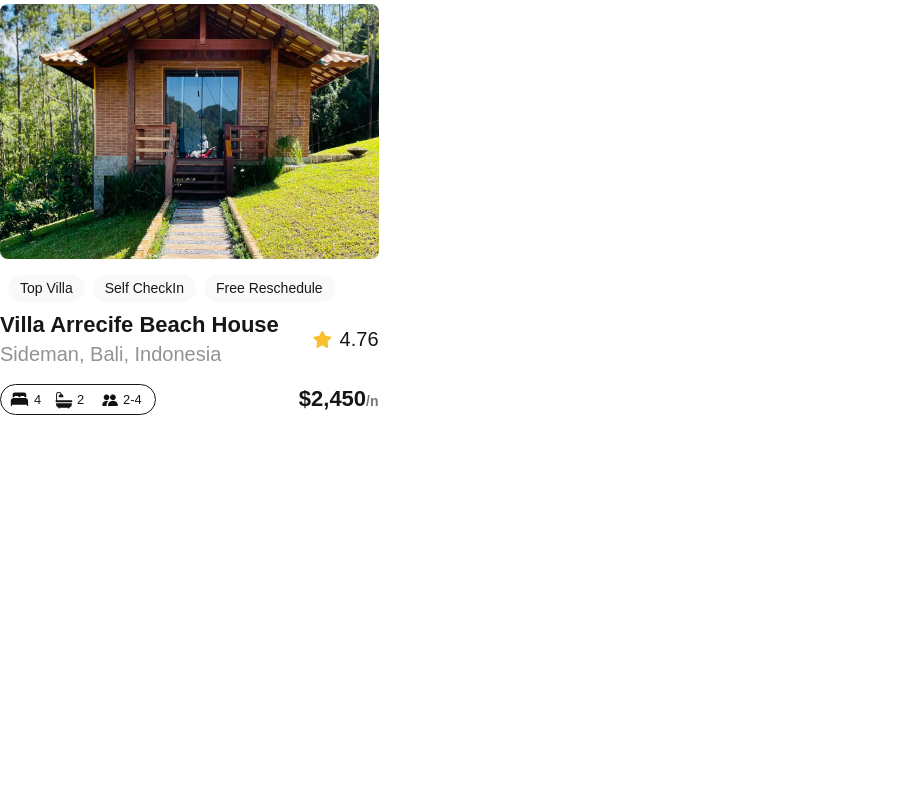
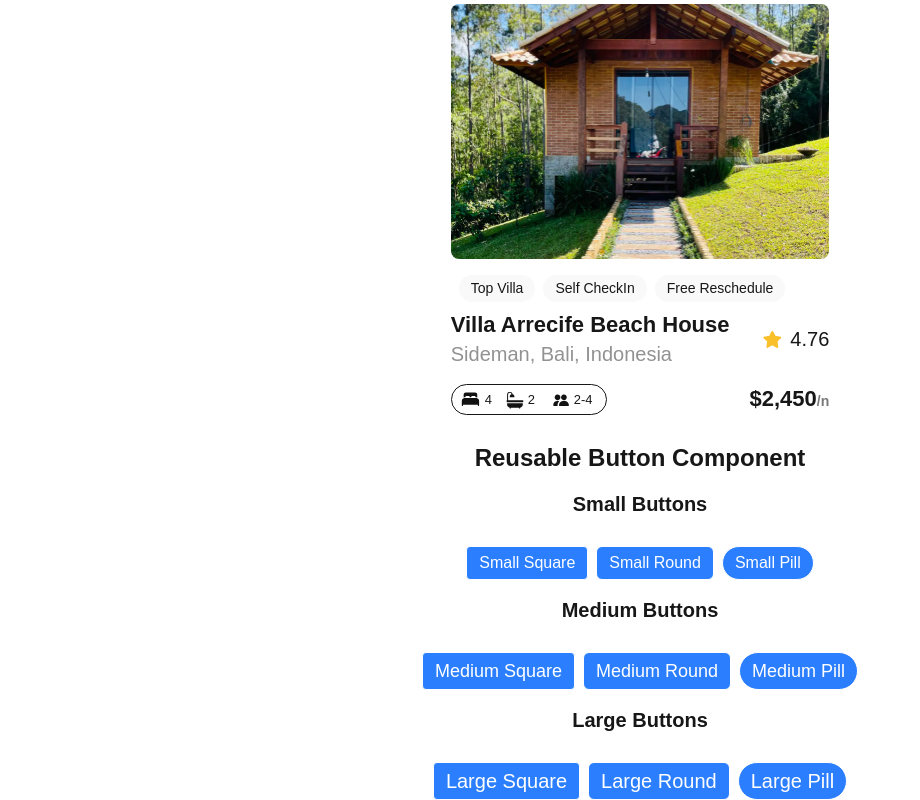
Before and after one commit to Elite6802/alx-project-0x01-setup, a Next.js app in the folder alx-project-0x00/: page /landing in a window 1280 px wide. Shown: the part 868-1668 px from the top of the page, without its empty margins (0-920 px from the left). Before the commit the page ends 1294 px from the top, so only its background shows below. Built offline with nearby package versions, Linux system fonts and the light colour scheme.

Commit message:
Task 6: Advanced

```diff
--- /dev/null
+++ b/alx-project-0x00/components/Button.tsx
@@ -0,0 +1,16 @@
+import React from 'react';
+
+interface ButtonProps {
+  title: string;
+  styles?: string;
+}
+
+const Button: React.FC<ButtonProps> = ({ title, styles }) => {
+  return (
+    <button className={`border px-3 py-1 mt-3 bg-blue-500 text-white ${styles}`}>
+      {title}
+    </button>
+  );
+};
+
+export default Button;
--- a/alx-project-0x00/pages/landing.tsx
+++ b/alx-project-0x00/pages/landing.tsx
@@ -1,15 +1,43 @@
+import React from "react"
 import Card from "@/components/Card"
+import Button from "@/components/Button"
+
 
 const Landing: React.FC = () => {
     return (
-        <div>
+        <div className="flex flex-col items-center justify-center min-h-screen space-y-4">
             <h1 className="text-xl font-extralight">
                 Landing Page
                 <Card />
                 <Card />
                 <Card />
             </h1>
-        </div>
+            <h1 className="text-2xl font-bold">Reusable Button Component</h1>
+
+            {/* Small Buttons */}
+            <h2 className="text-xl font-semibold">Small Buttons</h2>
+            <div className="flex space-x-2">
+                <Button title="Small Square" styles="rounded-sm" />
+                <Button title="Small Round" styles="rounded-md" />
+                <Button title="Small Pill" styles="rounded-full" />
+            </div>
+
+            {/* Medium Buttons */}
+            <h2 className="text-xl font-semibold">Medium Buttons</h2>
+            <div className="flex space-x-2">
+                <Button title="Medium Square" styles="text-lg rounded-sm" />
+                <Button title="Medium Round" styles="text-lg rounded-md" />
+                <Button title="Medium Pill" styles="text-lg rounded-full" />
+            </div>
+
+            {/* Large Buttons */}
+            <h2 className="text-xl font-semibold">Large Buttons</h2>
+            <div className="flex space-x-2">
+                <Button title="Large Square" styles="text-xl rounded-sm" />
+                <Button title="Large Round" styles="text-xl rounded-md" />
+                <Button title="Large Pill" styles="text-xl rounded-full" />
+            </div>
+            </div>
 
     )
 }
```
